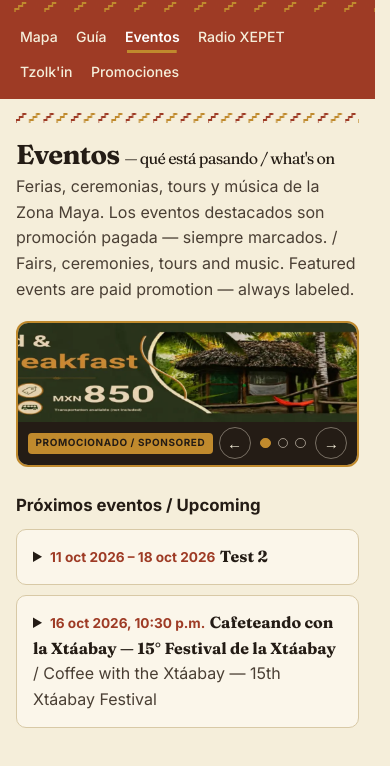
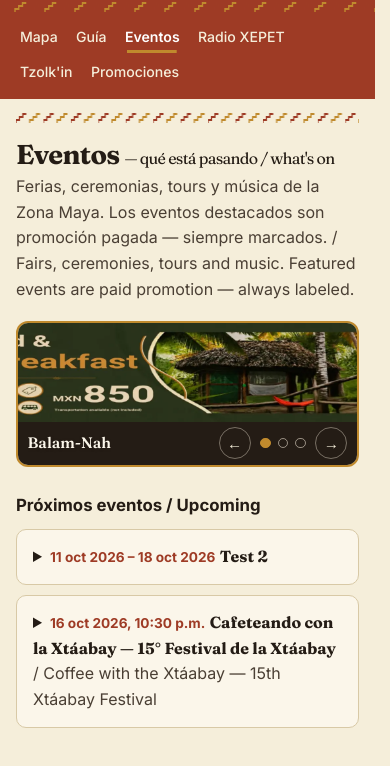
Before and after one commit to Red-Running-Horse/FCPqrooDirectoryServices, a Next.js app: page /eventos in a window 390 px wide. Shown: the top 766 px of the page. Built offline with nearby package versions, Linux system fonts and the light colour scheme.

Commit message:
Desktop UI: banner crossfade, slim controls, desktop map-drag fix, new hero sign

```diff
--- a/app/featured-partners.css
+++ b/app/featured-partners.css
@@ -172,6 +172,6 @@
   /* No fixed ratio on the container: a fixed-ratio flex container clips the
      in-flow bar under overflow:hidden — the ratio lives on ::before and the
      scenes, and the container grows with the bar. */
+  .attract__badge { display: none; } /* narrow screens keep the partner name + controls in one row */
   .attract__name { font-size: 0.95rem; }
-  .attract__badge { font-size: 0.62rem; }
 }
```
Also changed, not shown: 1 other file (tests, documents, lock files or other folders).
